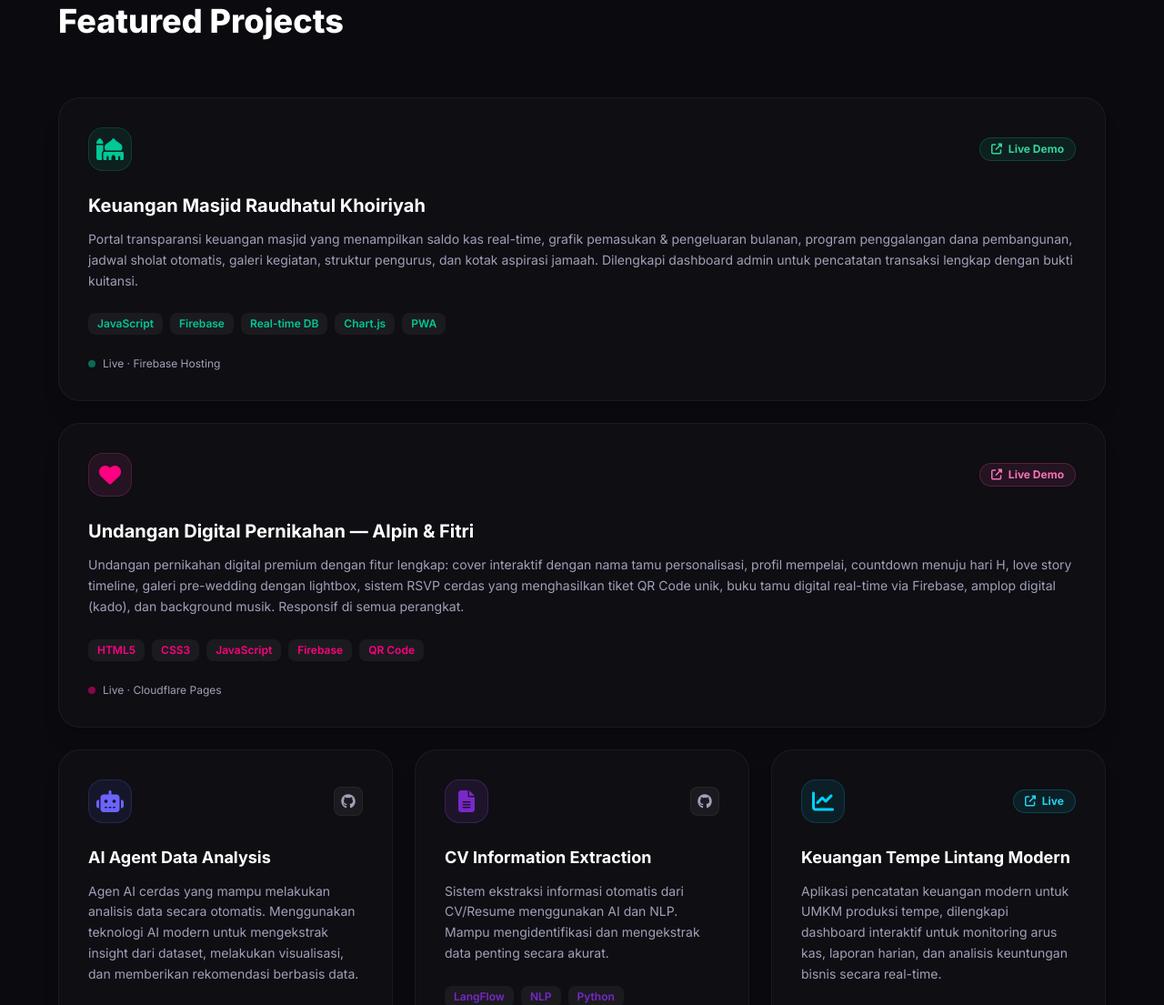
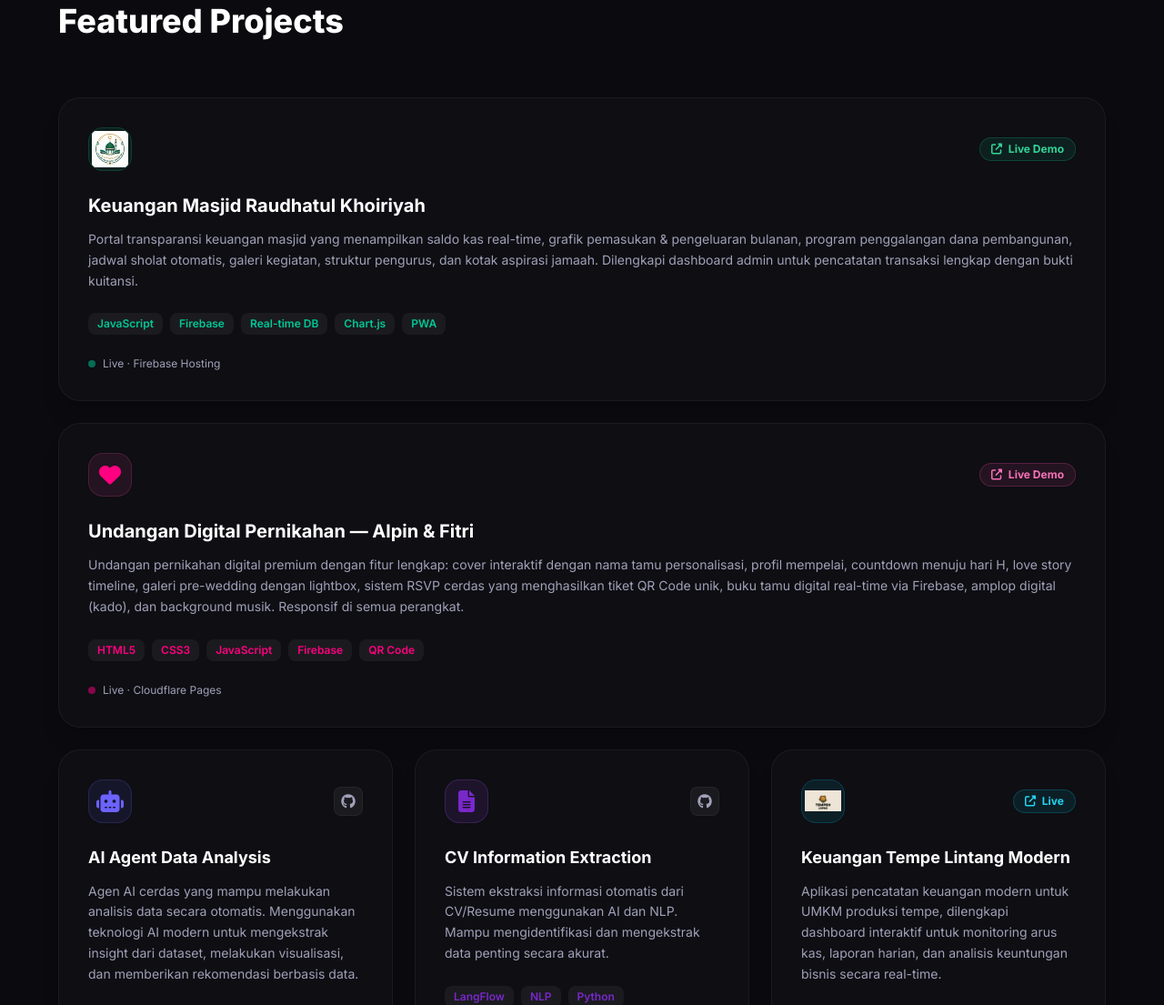
Before and after one commit to IlhamDho12/IlhamDho12.github.io, a website: page index.html in a window 1280 px wide. Shown: the part 2832-3937 px from the top of the page at 91% size. Drawn offline with nearby package versions, Linux system fonts and the light colour scheme; animation ran at ten frames a second.

Commit message:
Add favicon, project logos for Masjid & Tempe Lintang, fix undangan link

```diff
--- a/index.html
+++ b/index.html
@@ -7,6 +7,9 @@
     <meta name="keywords" content="Redho Ilhamdi, IT, Portfolio, Sistem Informasi, UIN Raden Fatah, AI Agent, Data Analytics">
     <meta name="author" content="Redho Ilhamdi">
     <title>Redho Ilhamdi | IT Portfolio</title>
+
+    <!-- Favicon -->
+    <link rel="icon" type="image/svg+xml" href="favicon.svg">
 
     <!-- Google Fonts -->
     <link rel="preconnect" href="https://fonts.googleapis.com">
@@ -326,8 +329,8 @@
                 <a href="https://keuangan-masjid-rk.web.app/" target="_blank" class="project-card relative bg-white/[0.02] border border-white/5 p-8 rounded-3xl hover:border-white/10 hover:-translate-y-1 transition-all duration-300 shadow-xl overflow-hidden group col-span-1 md:col-span-2 lg:col-span-3 block no-underline">
                     <div class="project-glow absolute -inset-20 bg-[radial-gradient(circle,rgba(0,200,150,0.06)_0%,transparent_70%)] opacity-0 group-hover:opacity-100 transition-opacity duration-300 pointer-events-none"></div>
                     <div class="flex items-center justify-between mb-6">
-                        <div class="w-12 h-12 bg-emerald-500/10 border border-emerald-500/20 text-brand-green rounded-2xl flex items-center justify-center text-2xl flex-shrink-0">
-                            <i class="fas fa-mosque"></i>
+                        <div class="w-12 h-12 bg-emerald-500/10 border border-emerald-500/20 rounded-2xl flex items-center justify-center overflow-hidden flex-shrink-0">
+                            <img src="assets/logo-masjid.png" alt="Logo Masjid" class="w-10 h-10 object-contain">
                         </div>
                         <div class="flex items-center gap-2 relative z-10">
                             <span class="px-3 py-1 bg-emerald-500/10 border border-emerald-500/25 text-emerald-400 rounded-full text-xs font-bold"><i class="fas fa-external-link-alt mr-1"></i> Live Demo</span>
@@ -448,8 +451,8 @@
                 <a href="https://keuangan-tempe-lintang-modern.vercel.app" target="_blank" class="project-card relative bg-white/[0.02] border border-white/5 p-8 rounded-3xl hover:border-white/10 hover:-translate-y-1 transition-all duration-300 shadow-xl overflow-hidden group block no-underline">
                     <div class="project-glow absolute -inset-20 bg-[radial-gradient(circle,rgba(0,210,255,0.06)_0%,transparent_70%)] opacity-0 group-hover:opacity-100 transition-opacity duration-300 pointer-events-none"></div>
                     <div class="flex items-center justify-between mb-6">
-                        <div class="w-12 h-12 bg-cyan-500/10 border border-cyan-500/20 text-brand-cyan rounded-2xl flex items-center justify-center text-2xl flex-shrink-0">
-                            <i class="fas fa-chart-line"></i>
+                        <div class="w-12 h-12 bg-cyan-500/10 border border-cyan-500/20 rounded-2xl flex items-center justify-center overflow-hidden flex-shrink-0">
+                            <img src="assets/logo-tempe-lintang.png" alt="Logo Tempe Lintang" class="w-10 h-10 object-contain">
                         </div>
                         <div class="flex items-center gap-2 relative z-10">
                             <span class="px-3 py-1 bg-cyan-500/10 border border-cyan-500/25 text-cyan-400 rounded-full text-xs font-bold"><i class="fas fa-external-link-alt mr-1"></i> Live</span>
@@ -501,7 +504,7 @@
                 </a>
 
                 <!-- Project 7 - Undangan Pernikahan Modern -->
-                <a href="https://undangan-liart-ten.vercel.app" target="_blank" class="project-card relative bg-white/[0.02] border border-white/5 p-8 rounded-3xl hover:border-white/10 hover:-translate-y-1 transition-all duration-300 shadow-xl overflow-hidden group block no-underline">
+                <a href="https://undangan-pernikahan-modern.vercel.app/" target="_blank" class="project-card relative bg-white/[0.02] border border-white/5 p-8 rounded-3xl hover:border-white/10 hover:-translate-y-1 transition-all duration-300 shadow-xl overflow-hidden group block no-underline">
                     <div class="project-glow absolute -inset-20 bg-[radial-gradient(circle,rgba(121,40,202,0.06)_0%,transparent_70%)] opacity-0 group-hover:opacity-100 transition-opacity duration-300 pointer-events-none"></div>
                     <div class="flex items-center justify-between mb-6">
                         <div class="w-12 h-12 bg-purple-500/10 border border-purple-500/20 text-brand-purple rounded-2xl flex items-center justify-center text-2xl flex-shrink-0">
```
Also changed, not shown: assets/logo-masjid.png (added), assets/logo-tempe-lintang.png (added), favicon.svg (added).
